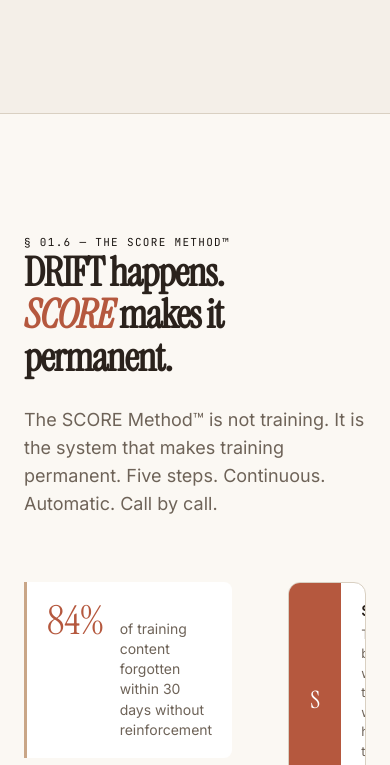
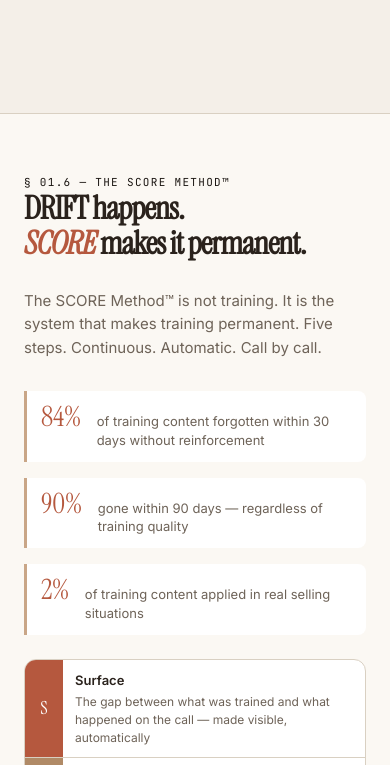
Before and after one commit to JohnHCunningham/one-click-coaching-website, a website: page index.html in a window 390 px wide. Shown: the part 5054-5819 px from the top of the page. Drawn offline with Linux system fonts and the light colour scheme.

Commit message:
fix: Home link in hamburger + SCORE section !important override

```diff
--- a/index.html
+++ b/index.html
@@ -468,7 +468,6 @@
     .pillars .grid { grid-template-columns: 1fr; gap: 8px; }
     .panel .stat-big { font-size: 80px; }
     footer .inner { grid-template-columns: 1fr; }
-    .score-columns { grid-template-columns: 1fr; gap: 32px; }
     .analysis .hd, .rep-detail .hd { grid-template-columns: 1fr; gap: 32px; }
     .analysis-mock .layout { grid-template-columns: 1fr; }
     .analysis-mock .transcript { border-right: none; border-bottom: 1px solid var(--line); }
@@ -479,20 +478,20 @@
     .rep-detail .layout { grid-template-columns: 1fr; }
     .brain .inner { grid-template-columns: 1fr; gap: 40px; }
     .proof-grid { grid-template-columns: 1fr; gap: 24px; }
-    .score-columns { grid-template-columns: 1fr; gap: 24px; }
-    .score-header h2 { font-size: 32px; line-height: 1.1; }
-    .score-header { margin-bottom: 32px; }
-    .score-lede { font-size: 15px; }
-    .drift-stat-row { padding: 12px 14px; }
-    .drift-num { font-size: 28px; }
-    .drift-txt { font-size: 13px; }
-    .step-body { padding: 10px 12px; }
-    .step-letter { font-size: 18px; min-width: 38px; }
-    .step-title { font-size: 13px; }
-    .step-desc { font-size: 12px; }
-    .score-step { grid-template-columns: 38px 1fr; }
-    .score-foot { font-size: 12px; margin-top: 24px; }
-    section.score-method { padding: 60px 0; overflow-x: hidden; }
+    .score-columns { grid-template-columns: 1fr !important; gap: 24px !important; }
+    .score-header h2 { font-size: 32px !important; line-height: 1.1 !important; }
+    .score-header { margin-bottom: 32px !important; }
+    .score-lede { font-size: 15px !important; }
+    .drift-stat-row { padding: 12px 14px !important; }
+    .drift-num { font-size: 28px !important; }
+    .drift-txt { font-size: 13px !important; }
+    .step-body { padding: 10px 12px !important; }
+    .step-letter { font-size: 18px !important; min-width: 38px !important; }
+    .step-title { font-size: 13px !important; }
+    .step-desc { font-size: 12px !important; }
+    .score-step { grid-template-columns: 38px 1fr !important; }
+    .score-foot { font-size: 12px !important; margin-top: 24px !important; }
+    section.score-method { padding: 60px 0 !important; overflow-x: hidden !important; }
   }
 
   /* SCORE Method */
@@ -576,6 +575,7 @@
     </button>
   </div>
   <div class="mobile-menu" id="mobileMenu">
+    <a href="#" onclick="toggleMenu()">Home</a>
     <a href="#product" onclick="toggleMenu()">How It Works</a>
     <a href="pricing.html" onclick="toggleMenu()">Pricing</a>
     <a href="partners.html" onclick="toggleMenu()">Partners</a>
```
